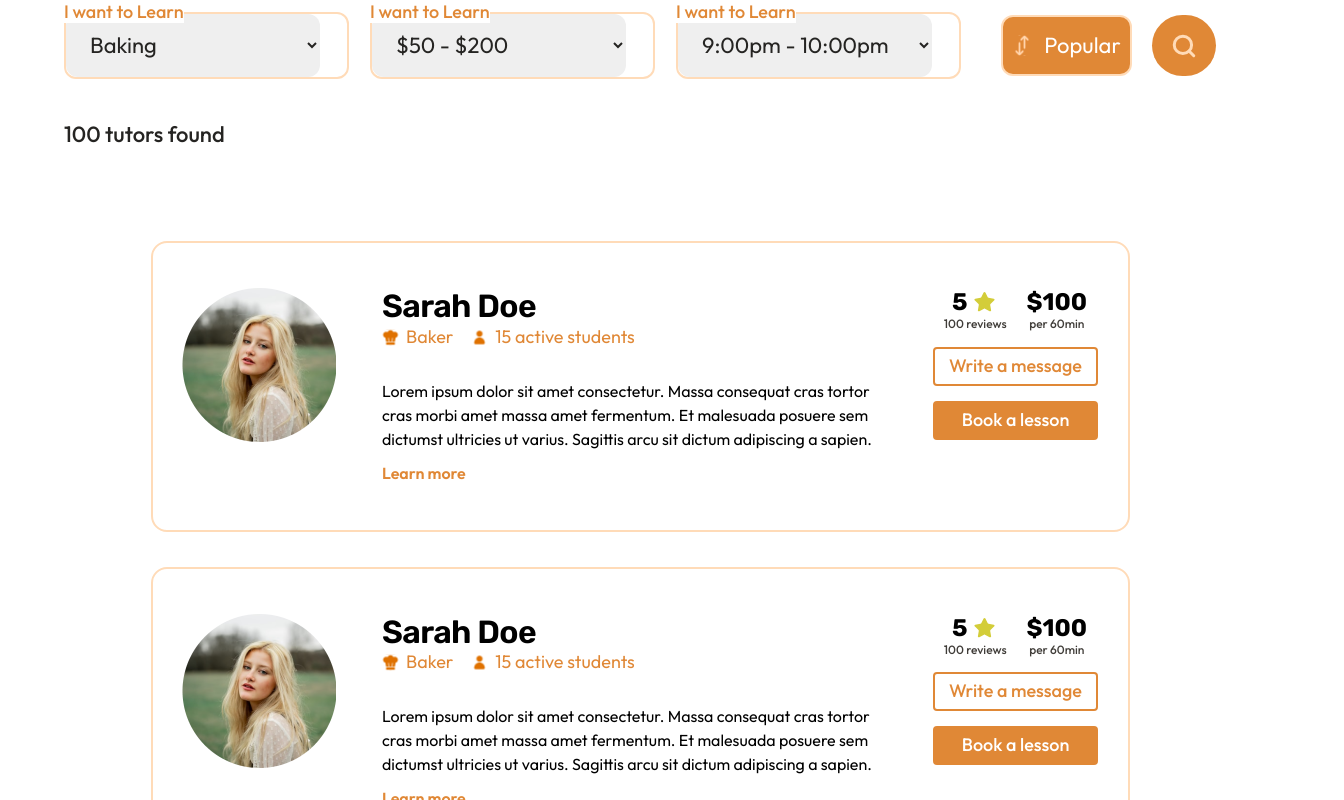
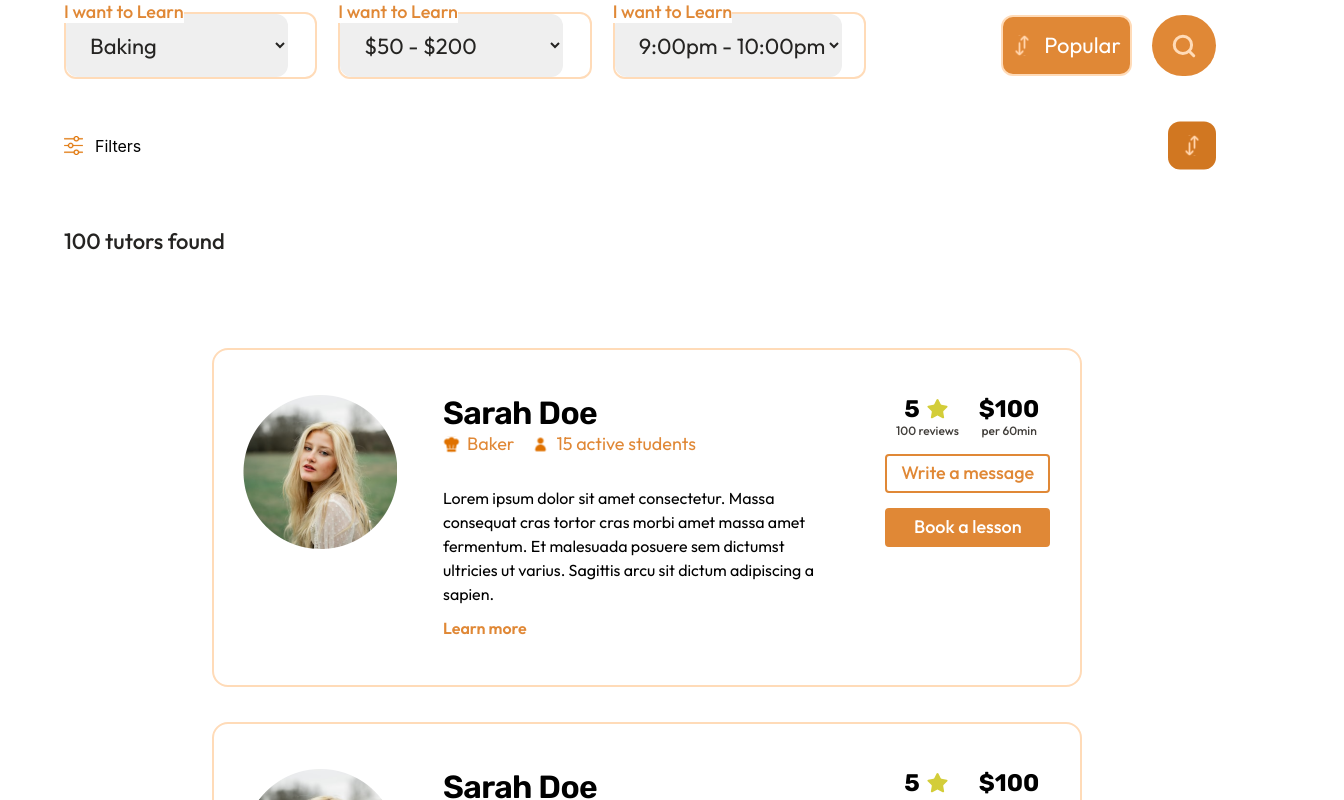
Before and after one commit to Alderamine/COOK, a React (Vite) app: page /search-tutor in a window 1280 px wide. Shown: the part 400-1200 px from the top of the page, 1344 px wide, since content can reach past the window. Built offline with nearby package versions, Linux system fonts and the light colour scheme.

Commit message:
fix: search tutor

```diff
--- a/src/components/GroupList/GroupCard.jsx
+++ b/src/components/GroupList/GroupCard.jsx
@@ -2,12 +2,12 @@ import React, { useState } from 'react'
 import GroupCard1 from "../../assets/GroupList/GroupCard1.png"
 import AutherProfile from "../../assets/Support/AutherProfile.png"
 
-export default function GroupCard({background='white'}) {
+export default function GroupCard({background='white',divRef=null}) {
 
   const [arr, setArr] = useState([1, 2, 3]);
 
   return (
-    <div style={{background:background}} className='min-w-[313px] rounded-[12px] border border-[rgba(255,219,184,1)]'>
+    <div ref={divRef} style={{background:background}} className='min-w-[313px] xsm:min-w-[324px] md:min-w-[359px] sm:min-w-[359px] rounded-[12px] border border-[rgba(255,219,184,1)]'>
       <div className='relative'>
         <div className='flex gap-[17px] absolute top-[15px] left-[14px]'>
           <button className='h-[32px] px-[12px] bg-primary2 rounded-[5px] font-outfit font-medium text-[16px] leading-[24px] text-[white]'>For Beginner</button>
--- a/src/components/TutorList/TutorCard.jsx
+++ b/src/components/TutorList/TutorCard.jsx
@@ -7,14 +7,14 @@ import { Link } from 'react-router-dom'
 
 export default function TutorCard() {
   return (
-    <div className='w-[979px] border-2 border-[rgba(255,219,184,1)] px-[29.5px] py-[45px] rounded-[16px] flex gap-[46px] items-start'>
+    <div className='w-full md:w-[88.383vw] sm:w-[88.383vw] border-2 border-[rgba(255,219,184,1)] px-[29.5px] py-[45px] rounded-[16px] flex sm:flex-col xsm:flex-col xsm:items-center gap-[46px] sm:gap-[5.509vw] items-start'>
       <Link className='rounded-full' to={'/profile'}>
-        <img className='min-w-[154px]' src={TutorProfile} alt="" />
+        <img className='min-w-[154px] max-w-[154px]' src={TutorProfile} alt="" />
       </Link>
       <div>
         <div>
           <h3 className='font-rubik font-semibold text-[32px] leading-[37.92px] tracking-[-0.02em]'>Sarah Doe</h3>
-          <div className='flex items-center gap-[18px]'>
+          <div className='flex items-center gap-x-[18px] gap-y-[8px] sm:flex-col sm:items-start sm:mt-[8px]'>
             <div className='flex items-center gap-[7px]'>
               <img src={BakerIcon} alt="" />
               <p className='font-outfit font-normal text-[18px] leading-[22.68px] text-primary'>Baker</p>
@@ -34,7 +34,7 @@ export default function TutorCard() {
         </div>
       </div>
 
-      <div >
+      <div className='xsm:w-full'>
         <div className='flex items-center justify-center gap-[20px]'>
           <div className='flex flex-col justify-center items-center'>
             <div className='flex items-center gap-[4px]'>
@@ -48,12 +48,14 @@ export default function TutorCard() {
             <p className='font-outfit font-medium text-[12px] leading-[15.12px] text-TextColorSec'>per 60min </p>
           </div>
         </div>
-        <Link to={'/profile'}>
-          <button className='w-[165px] h-[39px] border-2 border-primary rounded-[4px] font-outfit font-medium text-[18px] leading-[22.68px] text-primary mt-[15px]'>Write a message</button>
-        </Link>
-        <Link to={'/profile'}>
-          <button className='w-[165px] h-[39px] border-2 border-primary rounded-[4px] font-outfit font-medium text-[18px] leading-[22.68px] bg-primary text-[white] mt-[15px]'>Book a lesson</button>
-        </Link>
+        <div className='flex flex-col gap-[15px] mt-[15px] xsm:w-full'>
+          <Link to={'/profile'}>
+            <button className='w-[165px] xsm:w-full h-[39px] border-2 border-primary rounded-[4px] font-outfit font-medium text-[18px] leading-[22.68px] text-primary'>Write a message</button>
+          </Link>
+          <Link to={'/profile'}>
+            <button className='w-[165px] xsm:w-full h-[39px] border-2 border-primary rounded-[4px] font-outfit font-medium text-[18px] leading-[22.68px] bg-primary text-[white]'>Book a lesson</button>
+          </Link>
+        </div>
       </div>
     </div>
   )
--- a/src/layout/LandingNav.jsx
+++ b/src/layout/LandingNav.jsx
@@ -19,8 +19,8 @@ export default function LandingNav() {
           </Link>
           <img className='hidden xsm:flex' src={Hamburger} alt="" />
 
-          <div className='md:hidden h-[15px] border border-primary rouded-[16px] xsm:hidden'></div>
-          <div className='md:hidden flex gap-[24px] xsm:hidden'>
+          <div className='md:hidden sm:hidden h-[15px] border border-primary rouded-[16px] xsm:hidden'></div>
+          <div className='md:hidden sm:hidden flex gap-[24px] xsm:hidden'>
             <Link to={'search-tutor'}>
               <div className='flex gap-[7px]'>
                 <img src={Nav1} />
--- a/src/pages/TutorList.jsx
+++ b/src/pages/TutorList.jsx
@@ -1,6 +1,8 @@
-import React, { useRef } from 'react'
+import React, { useEffect, useRef, useState } from 'react'
 import StarIcon from "../assets/TutorList/StarIcon.svg"
 import UpsideDownIcon from "../assets/TutorList/UpsideDownIcon.svg"
+import FilterIcon from "../assets/TutorList/FilterIcon.svg"
+import FilterButtonIcon from "../assets/TutorList/FilterButtonIcon.svg"
 import TutorCard from '../components/TutorList/TutorCard'
 import GroupCard from '../components/GroupList/GroupCard'
 import ScrollArrow from '../assets/GroupList/ScrollArrow.svg'
@@ -10,10 +12,22 @@ import Pagination from '../components/utils/Pagination'
 export default function TutorList() {
 
   const scrollRef = useRef(null);
+  const divRef = useRef(null);
+
+  const [width, setWidth] = useState()
+
+  useEffect(() => {
+    if (divRef.current) {
+      const width = divRef.current.offsetWidth;
+      setWidth(+width + 20)
+    }
+  }, [])
+
+  console.log(width)
 
   const handleScroll = () => {
     const currentScrollLeft = scrollRef.current.scrollLeft;
-    const targetScrollLeft = currentScrollLeft + 333;
+    const targetScrollLeft = currentScrollLeft + width;
 
     scrollRef.current.scrollTo({
       left: targetScrollLeft,
@@ -23,7 +37,7 @@ export default function TutorList() {
 
   const handleScrollLeft = () => {
     const currentScrollLeft = scrollRef.current.scrollLeft;
-    const targetScrollLeft = currentScrollLeft - 333;
+    const targetScrollLeft = currentScrollLeft - width;
 
     scrollRef.current.scrollTo({
       left: targetScrollLeft,
@@ -32,13 +46,13 @@ export default function TutorList() {
   };
 
   return (
-    <main className='px-[64px] w-full pt-[43px]'>
-      <div className='w-full bg-primary rounded-[16px] flex justify-between items-center py-[43px] px-[52px]'>
-        <div>
-          <h1 className='font-rubik font-bold text-[42px] leading-[50px] trakcing-[-0.02em] text-[white]'>Find Your Perfect Chef</h1>
-          <p className="font-outfit font-normal text-[24px] leading-[30.24px] text-[rgba(255,219,184,1)]">Discover, Learn, Cook with Masters</p>
+    <main className='w-full pt-[43px] xsm:pt-[72px] '>
+      <div className='mx-[64px] md:mx-[5.749vw] sm:mx-[5.749vw] xsm:mx-[0px] w-full bg-primary2 rounded-[16px] flex justify-between items-center py-[43px] px-[52px] xsm:px-[5.128vw] xsm:rounded-[0px]'>
+        <div className='xsm:flex xsm:items-center xsm:flex-1 sm:flex sm:items-center sm:flex-1 md:flex md:items-center md:flex-1 xsm:flex-col sm:flex-col md:flex-col'>
+          <h1 className='font-rubik font-bold text-[42px] leading-[50px] trakcing-[-0.02em] text-[white] xsm:text-center sm:text-center md:text-center xsm:text-[36px] xsm:font-semibold xsm:leading-[43.13px]'>Find Your Perfect Chef</h1>
+          <p className="font-outfit font-normal text-[24px] leading-[30.24px] text-[rgba(255,219,184,1)] xsm:text-center sm:text-center md:text-center xsm:text-[22px] xsm:leading-[27.72px]">Discover, Learn, Cook with Masters</p>
         </div>
-        <div className='flex flex-col items-end'>
+        <div className='flex flex-col items-end md:hidden sm:hidden xsm:hidden'>
           <div className='flex items-center gap-[8px]'>
             <img src={StarIcon} alt="" className="min-w-[16px]" />
             <h3 className='font-rubik font-semibold text-[22px] leading-[26.07px] tracking-[-0.02em] text-[white]'>Popular categories</h3>
@@ -47,30 +61,30 @@ export default function TutorList() {
         </div>
       </div>
 
-
-      <div className='mt-[99px] flex justify-between items-center'>
+      <div className='px-[64px] md:px-[5.749vw] sm:px-[5.749vw] xsm:px-[32px]'>
+        <div className='mt-[99px] flex justify-between items-center xsm:hidden'>
           <div className='flex gap-[21px]'>
-          <div className='h-[67px] w-[285px] rounded-[12px] flex relative border-2 border-[rgba(255,219,184,1)]'>
+            <div className='h-[67px] w-[19.792vw] md:w-[27.784vw] sm:w-[27.784vw]  rounded-[12px] flex relative border-2 border-[rgba(255,219,184,1)]'>
               <p className='absolute font-outfit font-medium text-[18px] leading-[23px] left-[-2px] bg-[white] text-primary top-[-14px] '>I want to Learn</p>
-            <select name="" className='font-outfit font-normal text-[22px] leading-[27.72px] text-TextColor flex-1 rounded-[12px] pl-[20px] mr-[27px]' id="">
+              <select name="" className='font-outfit font-normal md:text-[18px] md:leading-[27px] text-[22px] leading-[27.72px] text-TextColor flex-1 rounded-[12px] pl-[20px] mr-[27px]' id="">
                 <option selected value="Baking">Baking</option>
               </select>
             </div>
-          <div className='h-[67px] w-[285px] rounded-[12px] flex relative border-2 border-[rgba(255,219,184,1)]'>
+            <div className='h-[67px] w-[19.792vw] md:w-[27.784vw] sm:w-[27.784vw]  rounded-[12px] flex relative border-2 border-[rgba(255,219,184,1)]'>
               <p className='absolute font-outfit  font-medium text-[18px] leading-[23px] left-[-2px] bg-[white] text-primary top-[-14px] '>I want to Learn</p>
-            <select name="" className='font-outfit font-normal text-[22px] leading-[27.72px] text-TextColor flex-1 rounded-[12px] pl-[20px] mr-[27px]' id="">
+              <select name="" className='font-outfit font-normal md:text-[18px] md:leading-[27px] text-[22px] leading-[27.72px] text-TextColor flex-1 rounded-[12px] pl-[20px] mr-[27px]' id="">
                 <option selected value="Baking">$50  -  $200</option>
               </select>
             </div>
-          <div className='h-[67px] w-[285px] rounded-[12px] flex relative border-2 border-[rgba(255,219,184,1)]'>
+            <div className='h-[67px] w-[19.792vw] md:w-[27.784vw] sm:w-[27.784vw]  rounded-[12px] flex relative border-2 border-[rgba(255,219,184,1)]'>
               <p className='absolute font-outfit font-medium text-[18px] leading-[23px] left-[-2px] bg-[white] text-primary top-[-14px] '>I want to Learn</p>
-            <select name="" className='font-outfit font-normal text-[22px] leading-[27.72px] text-TextColor flex-1 rounded-[12px] pl-[20px] mr-[27px]' id="">
+              <select name="" className='font-outfit font-normal md:text-[18px] md:leading-[27px] text-[22px] leading-[27.72px] text-TextColor flex-1 rounded-[12px] pl-[20px] mr-[27px]' id="">
                 <option selected value="Baking">9:00pm - 10:00pm</option>
               </select>
             </div>
           </div>
 
-        <div className='flex gap-[20px] items-center'>
+          <div className='flex gap-[20px] items-center md:hidden sm:hidden'>
             <div className='h-[61px] w-[131px] rounded-[12px] flex justify-center items-center gap-[12px] relative border-2 border-[rgba(255,219,184,1)] bg-primary'>
               <img className='w-[20px]' src={UpsideDownIcon} alt="" />
               <p className='font-outfit font-normal text-[22px] leading-[33px] text-[white] '>Popular</p>
@@ -84,9 +98,44 @@ export default function TutorList() {
           </div>
         </div>
 
-      <div className=' mt-[42px]'>
-        <h3 className='font-outfit font-medium text-[22px] leading-[27.72px] text-TextColor mb-[92px]'>100 tutors found</h3>
-        <div className="w-fit m-auto flex flex-col">
+        <div className='mt-[42px] '>
+          {/* Mobile search and filter */}
+          <div className='mt-[1px]'>
+            <div className='xsm:w-full xsm:flex w-[37.153vw] h-[49px] border-2 border-primary2 rounded-[4px] hidden items-center px-[16px] relative mt-[31px]'>
+              <svg className='absolute' width="24" height="25" viewBox="0 0 24 25" fill="none" xmlns="http://www.w3.org/2000/svg">
+                <path d="M11 19.5C15.4183 19.5 19 15.9183 19 11.5C19 7.08172 15.4183 3.5 11 3.5C6.58172 3.5 3 7.08172 3 11.5C3 15.9183 6.58172 19.5 11 19.5Z" stroke="#D27722" strokeWidth="2" strokeLinecap="round" strokeLinejoin="round" />
+                <path d="M20.9999 21.5L16.6499 17.15" stroke="#D27722" strokeWidth="2" strokeLinecap="round" strokeLinejoin="round" />
+              </svg>
+              <input type="text" className='w-full font-medium font-outfit text-[20px] leading-[25.2px] h-full outline-none indent-[37px] bg-[#00000000] text-primary2 placeholder:text-primary2' placeholder='Search' />
+            </div>
+
+            <div className='flex items-center justify-between mt-[14px] mb-[58px]'>
+              <div className='flex gap-[12px] items-center'>
+                <img src={FilterIcon} alt="" />
+                <p>Filters</p>
+              </div>
+              <img src={FilterButtonIcon} alt="" />
+            </div>
+          </div>
+
+
+          <div className='flex justify-between items-center mb-[92px] xsm:hidden'>
+            <h3 className='font-outfit font-medium text-[22px] leading-[27.72px] text-TextColor'>100 tutors found</h3>
+            <div className='hidden md:flex sm:flex gap-[20px] items-center'>
+              <div className='h-[61px] w-[131px] rounded-[12px] flex justify-center items-center gap-[12px] relative border-2 border-primary2 bg-primary2'>
+                <img className='w-[20px]' src={UpsideDownIcon} alt="" />
+                <p className='font-outfit font-normal text-[22px] leading-[33px] text-[white] '>Popular</p>
+              </div>
+              <div className='w-[64px] h-[61px] rounded-full bg-primary2 flex justify-center items-center'>
+                <svg width="26" height="26" viewBox="0 0 26 26" fill="none" xmlns="http://www.w3.org/2000/svg">
+                  <path d="M11.9167 20.5833C16.7031 20.5833 20.5833 16.7031 20.5833 11.9167C20.5833 7.1302 16.7031 3.25 11.9167 3.25C7.1302 3.25 3.25 7.1302 3.25 11.9167C3.25 16.7031 7.1302 20.5833 11.9167 20.5833Z" stroke="#FFDBB8" strokeWidth="3" strokeLinecap="round" strokeLinejoin="round" />
+                  <path d="M22.75 22.75L18.0375 18.0375" stroke="#FFDBB8" strokeWidth="3" strokeLinecap="round" strokeLinejoin="round" />
+                </svg>
+              </div>
+            </div>
+          </div>
+
+          <div className="ml-[11.528vw] mr-[11.597vw] md:mx-[0px] sm:mx-[0px] xsm:mx-[0px] w-fit m-auto flex flex-col">
             <div className='flex flex-col gap-[35px]'>
               <TutorCard />
               <TutorCard />
@@ -106,10 +155,10 @@ export default function TutorList() {
                 </Link>
               </div>
               <div className=' relative'>
-              <img onClick={handleScroll} className='cursor-pointer opacity-80 hover:opacity-100 transition-all duration-150 absolute right-[-5%] top-[50%] translate-x-[-50%]' src={ScrollArrow} alt="" />
+                <img onClick={handleScroll} className='cursor-pointer opacity-80 hover:opacity-100 transition-all duration-150 absolute right-[-5%] xsm:right-[-15%] top-[50%] translate-x-[-50%]' src={ScrollArrow} alt="" />
                 <img onClick={handleScrollLeft} className='cursor-pointer opacity-80 hover:opacity-100 transition-all duration-150 absolute left-[-0%] rotate-180 top-[50%] translate-x-[-50%]' src={ScrollArrow} alt="" />
-              <div ref={scrollRef} className='mt-[21px] flex gap-[20px] w-[979px] overflow-auto hideScrollbar'>
-                <GroupCard />
+                <div ref={scrollRef} className='mt-[21px] flex gap-[20px] w-full max-w-[67.986vw] md:max-w-[88.383vw] xsm:max-w-[83.077vw] overflow-auto hideScrollbar'>
+                  <GroupCard divRef={divRef} />
                   <GroupCard />
                   <GroupCard />
                   <GroupCard />
@@ -131,6 +180,7 @@ export default function TutorList() {
           </div>
           <Pagination currentPage={1} totalPages={6} />
         </div>
+      </div>
     </main>
   )
 }
```
Also changed, not shown: src/assets/TutorList/FilterButtonIcon.svg (added), src/assets/TutorList/FilterIcon.svg (added). Lines whose indentation alone changed are shown as unchanged.
